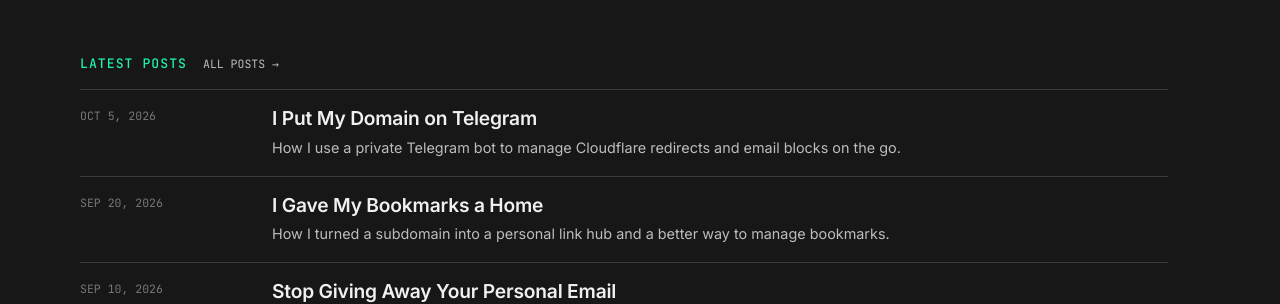
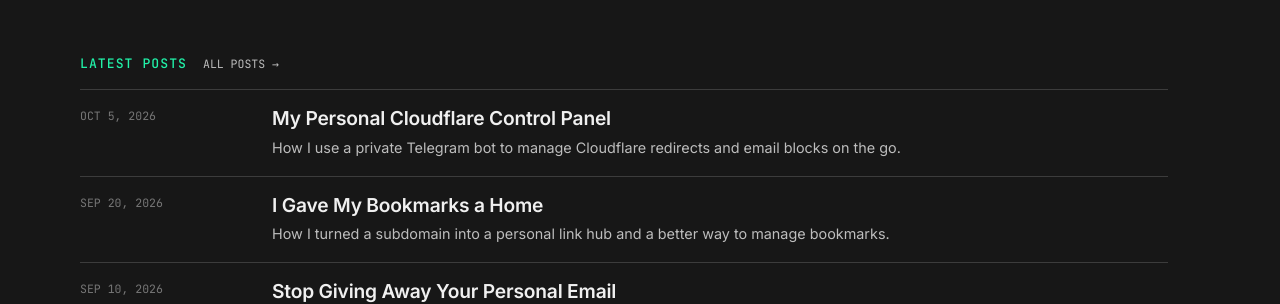
Before and after one commit to M4ttAo/curriculum-vitae, a Jekyll site: the page built from index.md, in a window 1280 px wide. Shown: the part 616-920 px from the top of the page. Built offline with Jekyll 4.4.1, drawn with Linux system fonts in a browser that asks for light colours.

Commit message:
modificato il titolo

```diff
--- a/_posts/2026-10-05-my-domain-bot.md
+++ b/_posts/2026-10-05-my-domain-bot.md
@@ -1,6 +1,6 @@
 ---
 layout: post
-title: "I Put My Domain on Telegram"
+title: "My Personal Cloudflare Control Panel"
 date: 2026-10-05
 permalink: /blog/domain-bot/
 description: "How I use a private Telegram bot to manage Cloudflare redirects and email blocks on the go."
```
